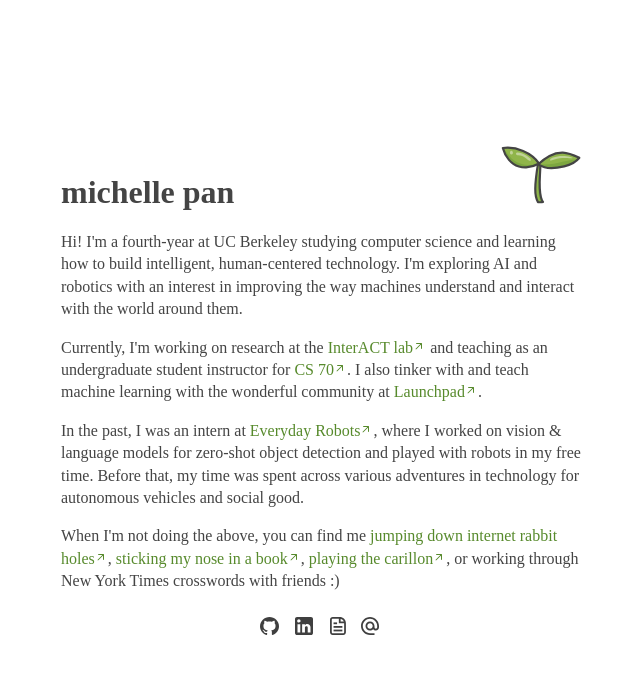
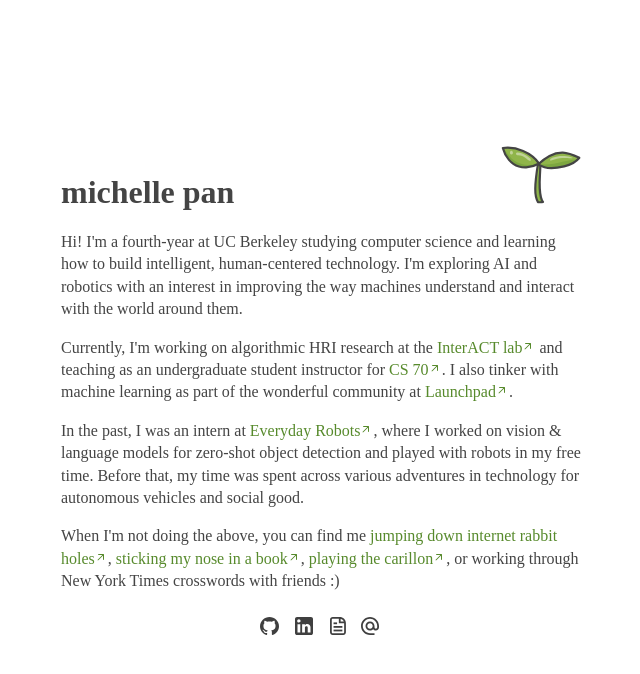
Before and after one commit to michelllepan/michelllepan.github.io, a Jekyll site: the page built from index.html, in a window 1280 px wide. Shown: the top 674 px of the page, without its empty margins (319-959 px from the left). Built offline with Jekyll 4.4.1, drawn with Linux system fonts in a browser that asks for light colours; nearby versions of some CDN libraries; some web fonts are replaced.

Commit message:
Edit descriptions

```diff
--- a/_includes/content.html
+++ b/_includes/content.html
@@ -4,11 +4,11 @@
 </p>
 
 <p>
-  Currently, I'm working on research at the
+  Currently, I'm working on algorithmic HRI research at the
   <a href="https://interact.berkeley.edu/" target="_blank">InterACT lab<img src="images/arrow.svg"/></a>
   and teaching as an undergraduate student instructor for
   <a href="https://www.eecs70.org/" target="_blank">CS 70<img src="images/arrow.svg"/></a>.
-  I also tinker with and teach machine learning with the wonderful community at
+  I also tinker with machine learning as part of the wonderful community at
   <a href="https://launchpad.berkeley.edu/" target="_blank">Launchpad<img src="images/arrow.svg"/></a>.
 </p>
 
```
